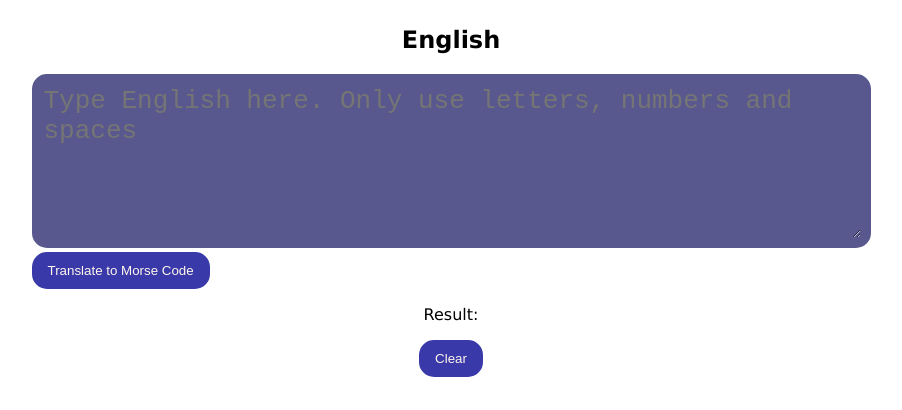
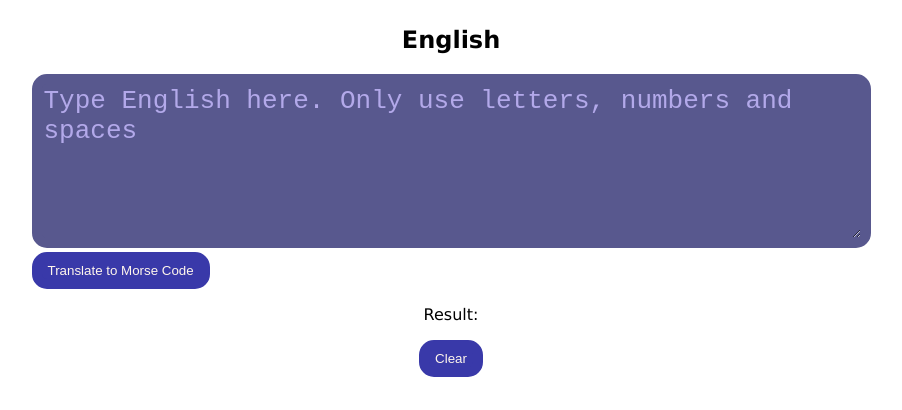
Before and after one commit to Raphide/morse-code, a website: page index.html in a window 1280 px wide. Shown: the part 83-493 px from the top of the page, without its empty margins (189-1091 px from the left). Drawn offline with Linux system fonts and the light colour scheme.

Commit message:
fixed placeholder text color

```diff
--- a/styles.css
+++ b/styles.css
@@ -18,6 +18,10 @@ textarea {
   border-radius: 15px;
   background-color: rgb(88, 88, 142);
   color: rgb(255, 246, 236);
+
+}
+::placeholder {
+    color: rgb(179, 169, 234);
 }
 
 h3 {
```
